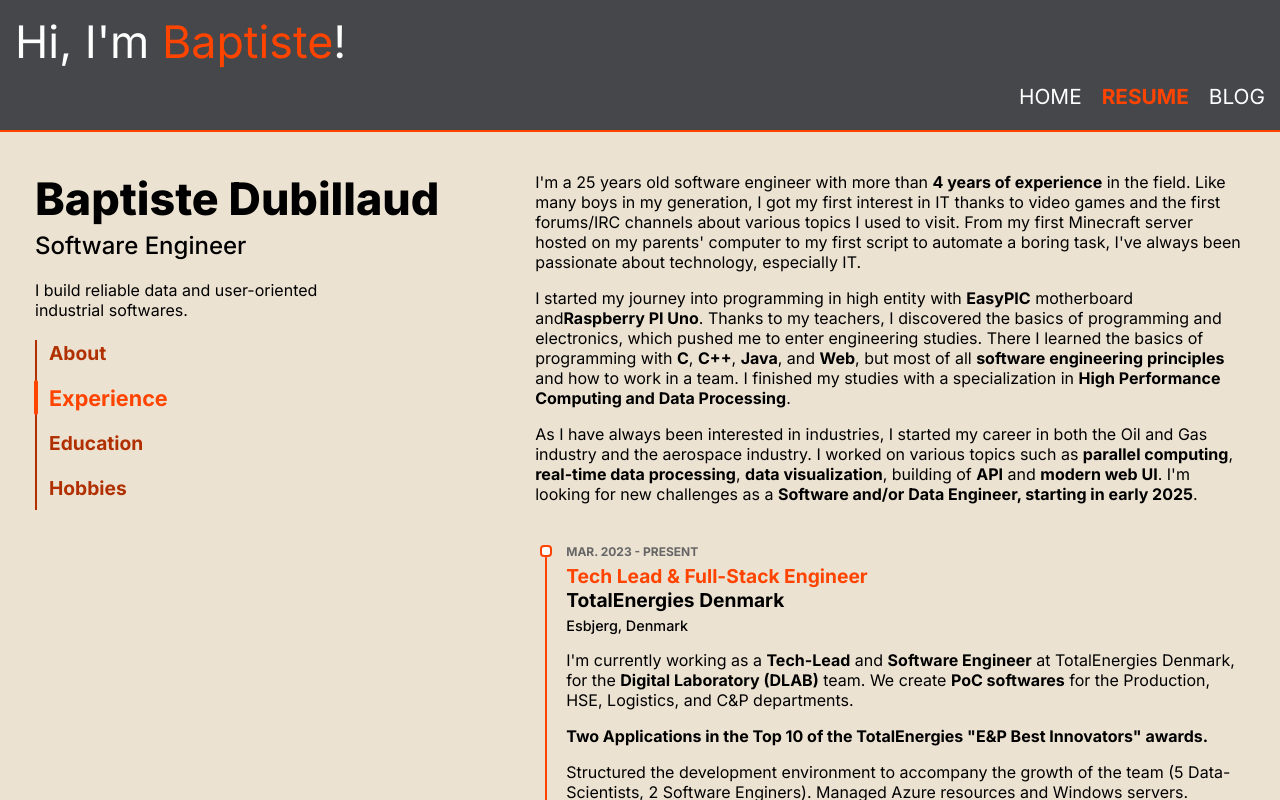
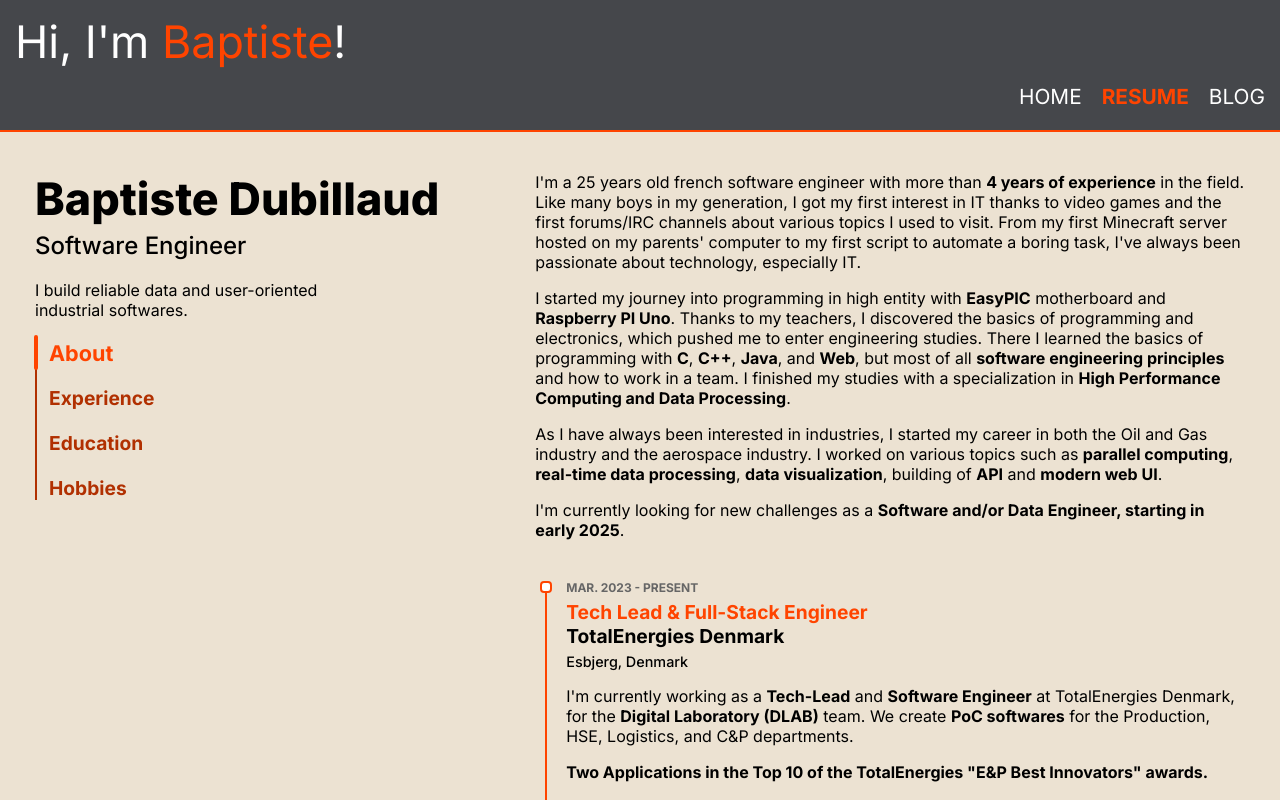
Before and after one commit to baptiste-dubillaud/personal-website, a Next.js app: page /resume in a window 1280 px wide. Shown: the top 800 px of the page. Built offline with nearby package versions, Linux system fonts and the light colour scheme.

Commit message:
fix some mispellinng and fix navigation bar issues

```diff
--- a/src/app/resume/page.js
+++ b/src/app/resume/page.js
@@ -14,13 +14,11 @@ const TWO_COLUMNS_BREAKPOINT = 1200;
 const TWO_COLUMNS_PRESENTATION_WIDTH = "39%";
 const TWO_COLUMNS_CONTENT_WIDTH = "59%";
 
-const PARTS = ["About", "Experience", "Education", "Hobbies"];
-
 const PresentationComponent = ({ isTwoColumnSetup, currentPart, parts }) => {
     function scrollToComponent(index, ref) {
         if (ref.current) {
             const elementTop = ref.current.getBoundingClientRect().top + window.scrollY;
-            const offsetPosition = elementTop - (index === 0 ? 170 : 80);
+            const offsetPosition = elementTop - (index === 0 ? 175 : 80);
 
             window.scrollTo({
                 top: offsetPosition,
@@ -50,8 +48,13 @@ const PresentationComponent = ({ isTwoColumnSetup, currentPart, parts }) => {
                                     ? {
                                           color: "var(--color-orange)",
                                           fontSize: "1.35em",
+                                          paddingTop: index === 0 ? 0 : 10,
+                                          paddingBottom: index === parts.length - 1 ? 0 : 10,
                                       }
-                                    : {}
+                                    : {
+                                          paddingTop: index === 0 ? 0 : 10,
+                                          paddingBottom: index === parts.length - 1 ? 0 : 10,
+                                      }
                             }
                             onClick={() => scrollToComponent(index, part.ref)}
                         >
@@ -60,7 +63,7 @@ const PresentationComponent = ({ isTwoColumnSetup, currentPart, parts }) => {
                     ))}
                     <div
                         className={styles.presentation_menu_elevator}
-                        style={{ top: PARTS.indexOf(currentPart) * 45 - 5 }}
+                        style={{ top: parts.map((key, id) => key.name).indexOf(currentPart) * 45 - 5 }}
                     />
                 </div>
             )}
@@ -68,24 +71,7 @@ const PresentationComponent = ({ isTwoColumnSetup, currentPart, parts }) => {
     );
 };
 
-const PartComponent = ({ isTwoColumnSetup, title, reference, setCurrentComponent, contentComponent }) => {
-    function onScroll() {
-        if (reference.current) {
-            const rect = reference.current.getBoundingClientRect();
-            if (rect.top < window.innerHeight * 0.4) {
-                console.log("In view", title);
-                setCurrentComponent(title);
-            }
-        }
-    }
-
-    useEffect(() => {
-        window.addEventListener("scroll", onScroll);
-        return () => {
-            window.removeEventListener("scroll", onScroll);
-        };
-    }, []);
-
+const PartComponent = ({ isTwoColumnSetup, title, reference, contentComponent }) => {
     return (
         <div ref={reference} className={styles.part_container}>
             {!isTwoColumnSetup && <div className={styles.part_title}>{title}</div>}
@@ -94,17 +80,16 @@ const PartComponent = ({ isTwoColumnSetup, title, reference, setCurrentComponent
     );
 };
 
-const AboutComponent = ({ isTwoColumnSetup, aboutRef, setCurrentComponent }) => {
+const AboutComponent = ({ isTwoColumnSetup, aboutRef }) => {
     return (
         <PartComponent
             isTwoColumnSetup={isTwoColumnSetup}
             title="About"
             reference={aboutRef}
-            setCurrentComponent={setCurrentComponent}
             contentComponent={
                 <>
                     <p>
-                        I&apos;m a {getNbYears("12-29-1998")} years old software engineer with more than{" "}
+                        I&apos;m a {getNbYears("12-29-1998")} years old french software engineer with more than{" "}
                         <b>{getNbYears("09-01-2020")} years of experience</b> in the field. Like many boys in my
                         generation, I got my first interest in IT thanks to video games and the first forums/IRC
                         channels about various topics I used to visit. From my first Minecraft server hosted on my
@@ -112,7 +97,7 @@ const AboutComponent = ({ isTwoColumnSetup, aboutRef, setCurrentComponent }) =>
                         passionate about technology, especially IT.
                     </p>
                     <p>
-                        I started my journey into programming in high entity with <b>EasyPIC</b> motherboard and
+                        I started my journey into programming in high entity with <b>EasyPIC</b> motherboard and{" "}
                         <b>Raspberry PI Uno</b>. Thanks to my teachers, I discovered the basics of programming and
                         electronics, which pushed me to enter engineering studies. There I learned the basics of
                         programming with <b>C</b>, <b>C++</b>, <b>Java</b>, and <b>Web</b>, but most of all{" "}
@@ -123,7 +108,10 @@ const AboutComponent = ({ isTwoColumnSetup, aboutRef, setCurrentComponent }) =>
                         As I have always been interested in industries, I started my career in both the Oil and Gas
                         industry and the aerospace industry. I worked on various topics such as{" "}
                         <b>parallel computing</b>, <b>real-time data processing</b>, <b>data visualization</b>, building
-                        of <b>API</b> and <b>modern web UI</b>. I&apos;m looking for new challenges as a{" "}
+                        of <b>API</b> and <b>modern web UI</b>.
+                    </p>
+                    <p>
+                        I&apos;m currently looking for new challenges as a{" "}
                         <b>Software and/or Data Engineer, starting in early 2025</b>.
                     </p>
                 </>
@@ -192,12 +180,11 @@ const TimeLineComponent = ({
     );
 };
 
-const ExperiencesComponent = ({ isTwoColumnSetup, experienceRef, setCurrentComponent }) => {
+const ExperiencesComponent = ({ isTwoColumnSetup, experienceRef }) => {
     return (
         <PartComponent
             isTwoColumnSetup={isTwoColumnSetup}
             reference={experienceRef}
-            setCurrentComponent={setCurrentComponent}
             title="Experience"
             contentComponent={
                 <div className={styles.timeline_items_container}>
@@ -222,7 +209,8 @@ const ExperiencesComponent = ({ isTwoColumnSetup, experienceRef, setCurrentCompo
                                 </p>
                                 <p>
                                     Structured the development environment to accompany the growth of the team (5
-                                    Data-Scientists, 2 Software Enginers). Managed Azure resources and Windows servers.
+                                    Data-Scientists, 2 Software Engineers). I managed Azure resources and Windows
+                                    servers.
                                 </p>
                                 <p>
                                     Developed applications involving <b>Generative AI</b>, complexe user interactions
@@ -374,12 +362,11 @@ const ExperiencesComponent = ({ isTwoColumnSetup, experienceRef, setCurrentCompo
     );
 };
 
-const EducationComponent = ({ isTwoColumnSetup, educationRef, setCurrentComponent }) => {
+const EducationComponent = ({ isTwoColumnSetup, educationRef }) => {
     return (
         <PartComponent
             isTwoColumnSetup={isTwoColumnSetup}
             reference={educationRef}
-            setCurrentComponent={setCurrentComponent}
             title="Education"
             contentComponent={
                 <div className={styles.timeline_items_container}>
@@ -429,7 +416,7 @@ const EducationComponent = ({ isTwoColumnSetup, educationRef, setCurrentComponen
                                 </p>
                                 <p>
                                     Final Project: Development and <b>optimization</b> of an algorithm to filter data
-                                    cybes from <b>seismic imaging</b> on <b>Pangea II HPC</b> at TotalEnergies.
+                                    cubes from <b>seismic imaging</b> on Pangea II HPC at TotalEnergies.
                                 </p>
                             </>
                         }
@@ -456,7 +443,7 @@ const EducationComponent = ({ isTwoColumnSetup, educationRef, setCurrentComponen
     );
 };
 
-const HobbiesComponent = ({ isTwoColumnSetup, hobbiesRef, setCurrentComponent }) => {
+const HobbiesComponent = ({ isTwoColumnSetup, hobbiesRef }) => {
     const HobbyComponent = ({ logo, title, DescriptionComponent, onRight = false }) => {
         return (
             <div className={styles.hobby_container}>
@@ -491,7 +478,6 @@ const HobbiesComponent = ({ isTwoColumnSetup, hobbiesRef, setCurrentComponent })
         <PartComponent
             isTwoColumnSetup={isTwoColumnSetup}
             reference={hobbiesRef}
-            setCurrentComponent={setCurrentComponent}
             title="Hobbies"
             contentComponent={
                 <div className={styles.hobbies_container}>
@@ -502,8 +488,10 @@ const HobbiesComponent = ({ isTwoColumnSetup, hobbiesRef, setCurrentComponent })
                             <div>
                                 <p>
                                     I spend a lot of time doing sports. I&lsquo;m currently training for thriatlon after
-                                    having completed my first marathon in Copenhaguen in May 2024.
+                                    having completed my first marathon in Copenhaguen in May 2024. I also like from time
+                                    to time to play padel.
                                 </p>
+                                <p></p>
                             </div>
                         }
                     />
@@ -513,8 +501,9 @@ const HobbiesComponent = ({ isTwoColumnSetup, hobbiesRef, setCurrentComponent })
                         onRight={true}
                         DescriptionComponent={
                             <p>
-                                I love to read books. From &apos;A song of ice and fire&apos; to &apos;The Grand
-                                Chessboard&apos;, I read articles and books on a large variety of topics.
+                                I love to read books even if I don&apos;t read as much as I would like. From &apos;
+                                <b>A song of ice and fire</b>&apos;, to &apos;<b>The Grand Chessboard</b>&apos;, I read
+                                fictions or articles and books on a large variety of topics.
                             </p>
                         }
                     />
@@ -522,10 +511,16 @@ const HobbiesComponent = ({ isTwoColumnSetup, hobbiesRef, setCurrentComponent })
                         title={"Video Games"}
                         logo={<VideoGame size={40} secondaryColor={"rgb(255, 68, 0)"} />}
                         DescriptionComponent={
-                            <p>
-                                I started to be interested in IT thanks to online video games (Counter Strike!). I still
-                                play, less than before, to singleplayer games.
-                            </p>
+                            <div>
+                                <p>
+                                    I started to be interested in IT thanks to online video games (Counter Strike!). I
+                                    still play, less than before, to singleplayer games.
+                                </p>
+                                <p>
+                                    My favorite video games: <b>Urban Terror</b>, <b>Battlefield 3</b>,
+                                    <b>Cyberpunk 2077</b>, <b>Age of Empires II</b>, <b>Mass Effect</b>.
+                                </p>
+                            </div>
                         }
                     />
                 </div>
@@ -544,6 +539,13 @@ export default function Resume() {
     const educationRef = useRef();
     const hobbiesRef = useRef();
 
+    const PARTS = [
+        { name: "About", ref: aboutRef },
+        { name: "Experience", ref: experienceRef },
+        { name: "Education", ref: educationRef },
+        { name: "Hobbies", ref: hobbiesRef },
+    ];
+
     function handleWindowSizeChange() {
         if (window.innerWidth > TWO_COLUMNS_BREAKPOINT) {
             setIsTwoColumnSetup(true);
@@ -552,11 +554,40 @@ export default function Resume() {
         }
     }
 
+    function onScroll() {
+        const aboutHeight = aboutRef.current.getBoundingClientRect().height;
+        const experienceHeight = experienceRef.current.getBoundingClientRect().height;
+        const educationHeight = educationRef.current.getBoundingClientRect().height;
+        const hobbiesHeight = hobbiesRef.current.getBoundingClientRect().height;
+
+        const totalHeight = aboutHeight + experienceHeight + educationHeight + hobbiesHeight;
+        const scrollPercentage = (window.scrollY / (totalHeight - window.innerHeight / 2)) * 100;
+
+        console.log("!!!!!!!!!!!!!");
+        console.log(window.scrollY, " vs ", totalHeight);
+        console.log(scrollPercentage);
+        console.log((aboutHeight / totalHeight) * 100);
+        console.log(((aboutHeight + experienceHeight) / totalHeight) * 100);
+        console.log(((aboutHeight + experienceHeight + educationHeight) / totalHeight) * 100);
+
+        if (scrollPercentage < (aboutHeight / totalHeight) * 100) {
+            setCurrentPart("About");
+        } else if (scrollPercentage < ((aboutHeight + experienceHeight) / totalHeight) * 100) {
+            setCurrentPart("Experience");
+        } else if (scrollPercentage < ((aboutHeight + experienceHeight + educationHeight) / totalHeight) * 100) {
+            setCurrentPart("Education");
+        } else {
+            setCurrentPart("Hobbies");
+        }
+    }
+
     useEffect(() => {
         handleWindowSizeChange();
         window.addEventListener("resize", handleWindowSizeChange);
+        window.addEventListener("scroll", onScroll);
         return () => {
             window.removeEventListener("resize", handleWindowSizeChange);
+            window.removeEventListener("scroll", onScroll);
         };
     }, []);
 
@@ -566,12 +597,7 @@ export default function Resume() {
                 <div style={{ width: isTwoColumnSetup ? TWO_COLUMNS_PRESENTATION_WIDTH : "100%" }}>
                     <PresentationComponent
                         isTwoColumnSetup={isTwoColumnSetup}
-                        parts={[
-                            { name: "About", ref: aboutRef },
-                            { name: "Experience", ref: experienceRef },
-                            { name: "Education", ref: educationRef },
-                            { name: "Hobbies", ref: hobbiesRef },
-                        ]}
+                        parts={PARTS}
                         currentPart={currentPart}
                     />
                 </div>
--- a/src/app/resume/page.module.css
+++ b/src/app/resume/page.module.css
@@ -89,6 +89,7 @@
 }
 
 .presentation_menu_item:last-child {
+    border-left: 1px solid white;
     padding-bottom: 0px;
 }
 
```
